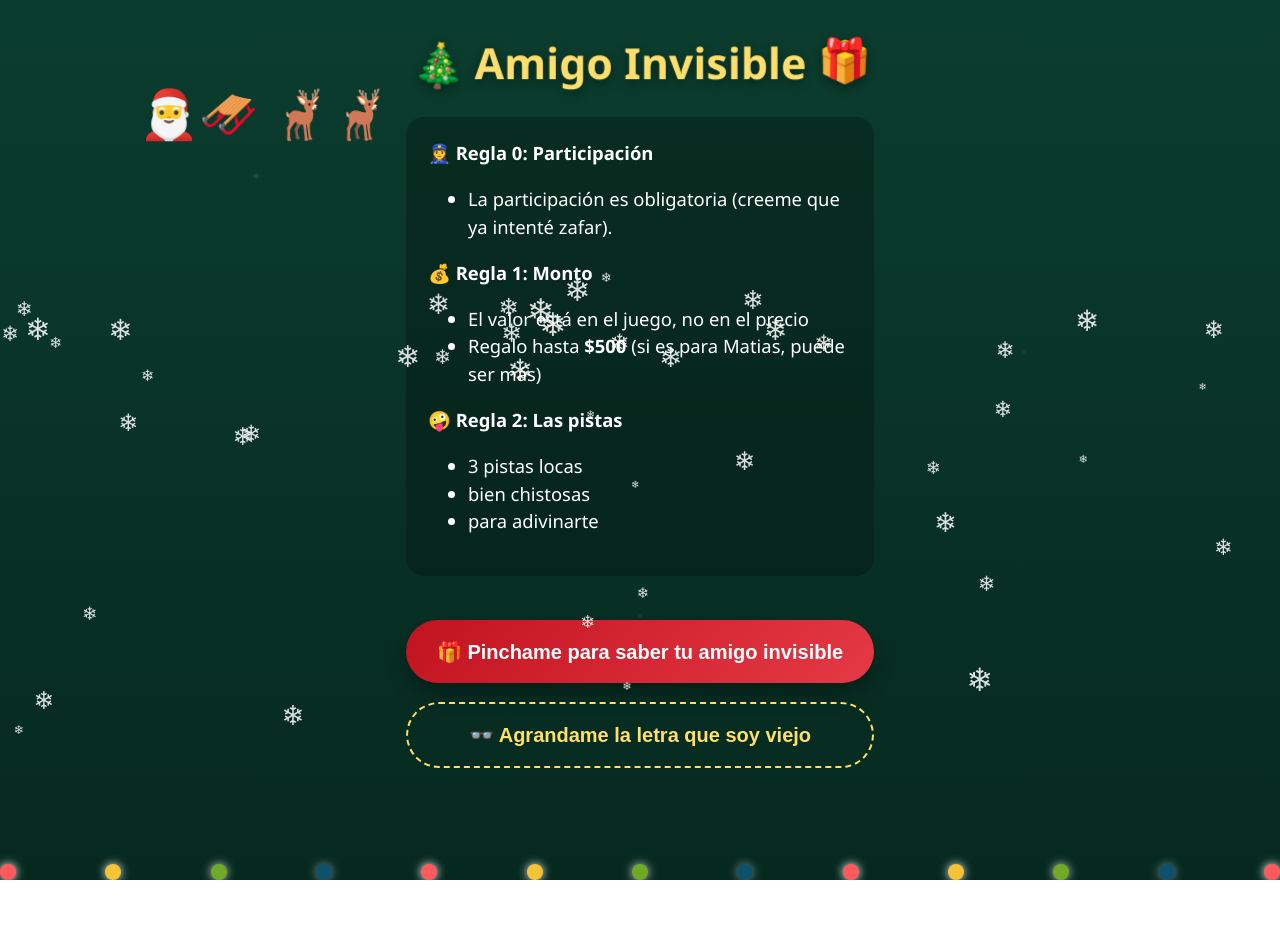
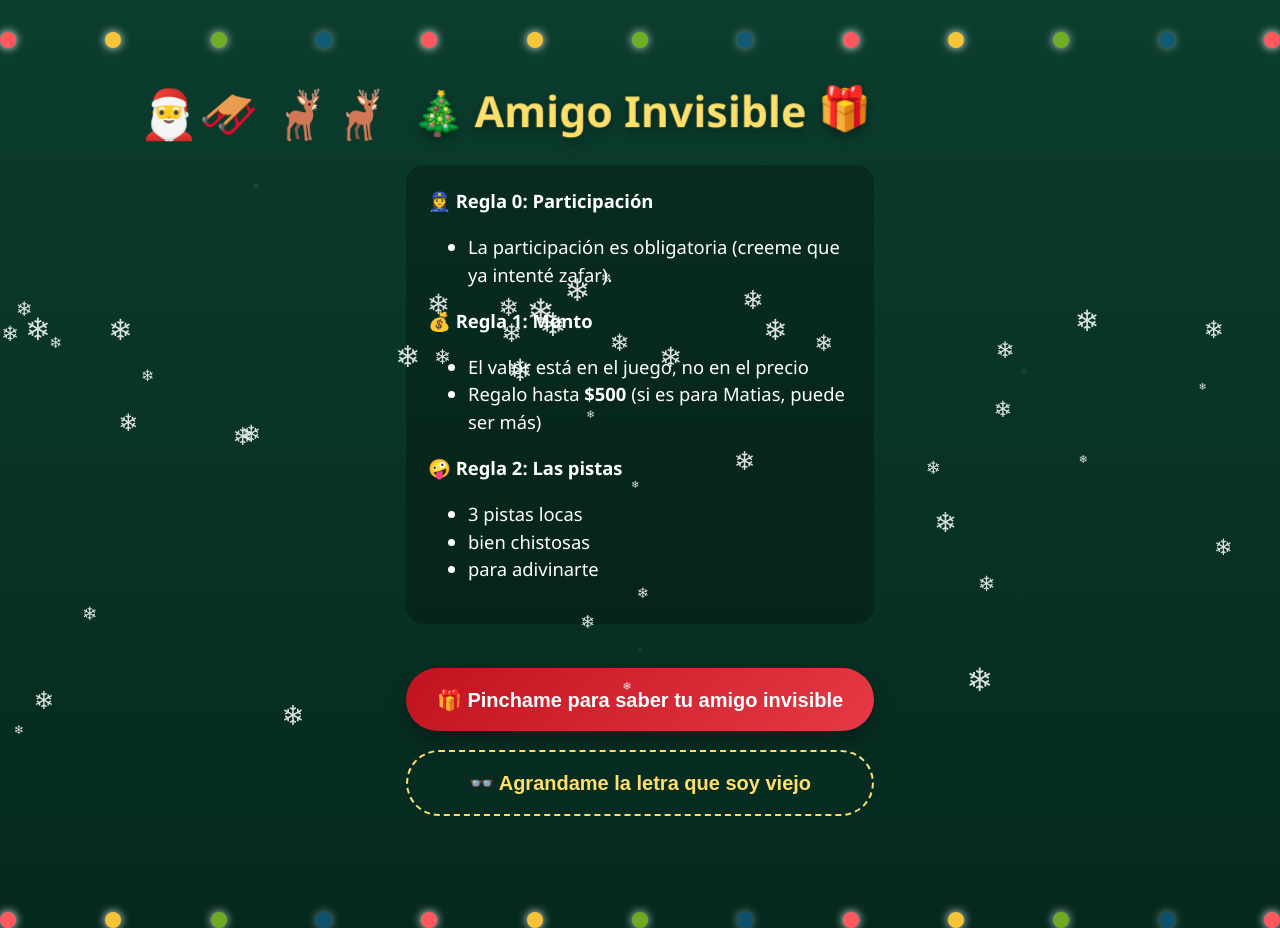
Before and after one commit to matiasCo/amigoInvisible, a plain HTML site: page index.html in a window 1280 px wide. Before the commit the page ends 880 px from the top, so only its background shows below. Drawn offline with Linux system fonts and the light colour scheme.

Commit message:
Add bottom lights div to index.html

```diff
--- a/index.html
+++ b/index.html
@@ -233,6 +233,12 @@
 
 <body>
 
+  <div class="bottom-lights">
+    <span></span><span></span><span></span><span></span><span></span>
+    <span></span><span></span><span></span><span></span><span></span>
+    <span></span><span></span><span></span>
+  </div>
+
   <div class="sleigh">
     🎅🛷
     <span class="reindeer">🦌🦌</span>
```
